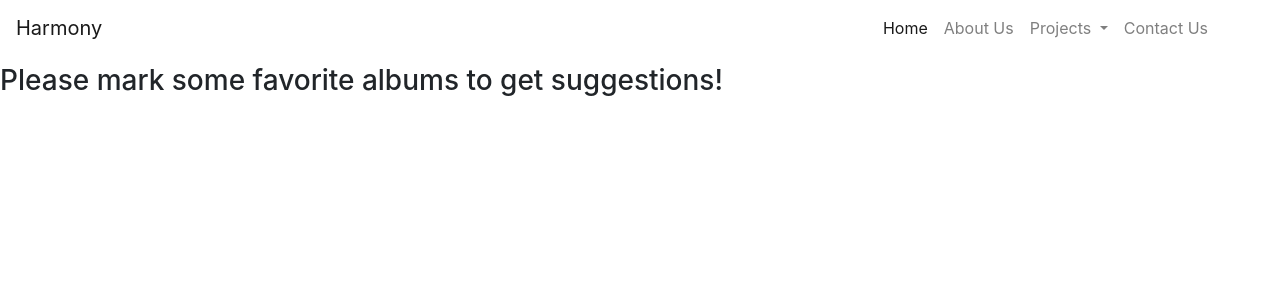
After one commit to PrathamGupta/Hamrony-DBMS, a Flask app: template app/templates/fav_sugg_display.html in a window 1280 px wide. The commit adds this page. Shown: the top 300 px of the page. Run offline with Flask 2, Linux system fonts and the light colour scheme; the template is opened without the code that fills it, so the values that code supplies are empty; some libraries are stand-ins or nearby versions.

Commit message:
song suggestion feature added

```diff
--- /dev/null
+++ b/app/templates/fav_sugg_display.html
@@ -0,0 +1,15 @@
+{% extends 'menu.html' %}
+{% block body %}
+
+    {% if result|length > 0 %}
+
+        {% for user in result %}
+        <li>{{user[0]}} </li>
+        {%endfor %}
+
+    {% else %}
+        <h3>Please mark some favorite albums to get suggestions! </h3>
+
+    {% endif %}
+
+{% endblock %}
--- a/app/templates/menu.html
+++ b/app/templates/menu.html
@@ -12,7 +12,37 @@
     <link rel="stylesheet" href="https://stackpath.bootstrapcdn.com/bootstrap/4.4.1/css/bootstrap.min.css" integrity="sha384-Vkoo8x4CGsO3+Hhxv8T/Q5PaXtkKtu6ug5TOeNV6gBiFeWPGFN9MuhOf23Q9Ifjh" crossorigin="anonymous">
     <script src="https://stackpath.bootstrapcdn.com/bootstrap/4.4.1/js/bootstrap.min.js" integrity="sha384-wfSDF2E50Y2D1uUdj0O3uMBJnjuUD4Ih7YwaYd1iqfktj0Uod8GCExl3Og8ifwB6" crossorigin="anonymous"></script>
 </head>
-<body>
+<body class="bod-bac">
+    <nav class="navbar navbar-expand-lg navbar-light mb-2 nav-des">
+        <a class="navbar-brand" href="index.html">Harmony</a>
+        <button class="navbar-toggler" type="button" data-toggle="collapse" data-target="#navbarSupportedContent" aria-controls="navbarSupportedContent" aria-expanded="false" aria-label="Toggle navigation">
+            <span class="navbar-toggler-icon"></span>
+        </button>
+        <div class="collapse navbar-collapse" id="navbarSupportedContent">
+            <ul class="navbar-nav mr-5 ml-auto">
+                <li class="nav-item active">
+                    <a class="nav-link" href="index.html">Home<span class="sr-only">(current)</span></a>
+                </li>
+                <li class="nav-item">
+                    <a class="nav-link" href="#">About Us</a>
+                </li>
+                <li class="nav-item dropdown">
+                    <a class="nav-link dropdown-toggle" href="#" id="navbarDropdown" role="button" data-toggle="dropdown" aria-haspopup="true" aria-expanded="false">
+                        Projects
+                    </a>
+                    <div class="dropdown-menu nav-des" aria-labelledby="navbarDropdown">
+                        <a class="dropdown-item" href="#">Project 1</a>
+                        <a class="dropdown-item" href="#">Project 2</a>
+                        <div class="dropdown-divider"></div>
+                        <a class="dropdown-item" href="#">Playgrounds</a>
+                    </div>
+                </li>
+                <li class="nav-item">
+                    <a class="nav-link" href="#">Contact Us</a>
+                </li>
+            </ul>
+        </div>
+    </nav>
     {% block body %}
     {% endblock %}
 </body>
--- a/app/templates/reg.html
+++ b/app/templates/reg.html
@@ -1,4 +1,4 @@
-{% extends 'menu.html' %}
+{% extends 'index.html' %}
 
 {% block body %}
 
```
Also changed, not shown: app/routes.py (+33 -20 lines), app/templates/fav_sugg.html (added, +9 -0 lines), app/templates/index.html (added, +19 -0 lines), app/templates/login.html (+1 -17 lines).
